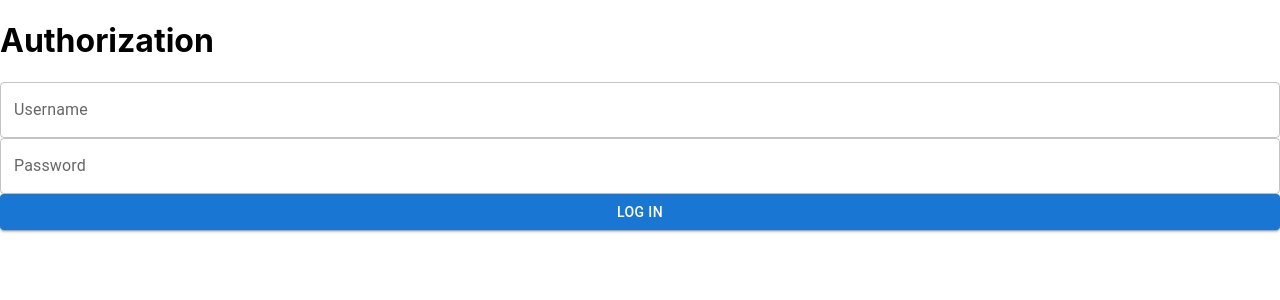
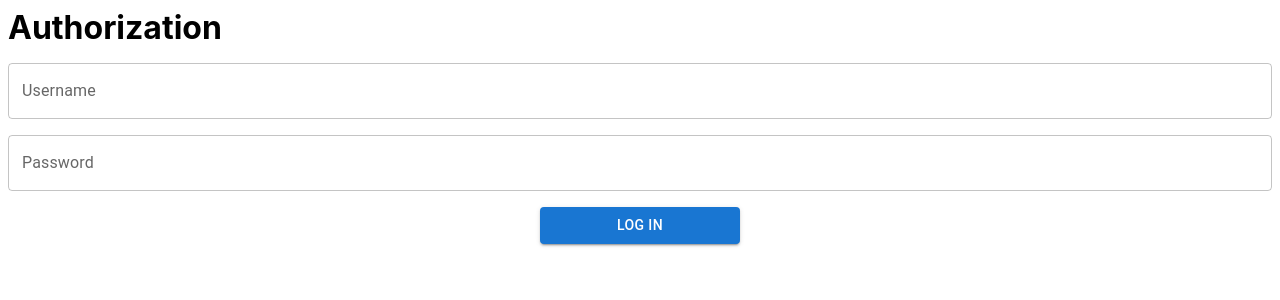
Before and after one commit to tweigman2/PillDispenser, a React (Create React App) app in the folder pill-dispenser-app/: page / in a window 1280 px wide. Shown: the top 300 px of the page. Built offline with nearby package versions, Linux system fonts and the light colour scheme.

Commit message:
Add some basic functionality to login page

```diff
--- a/pill-dispenser-app/src/App.jsx
+++ b/pill-dispenser-app/src/App.jsx
@@ -1,10 +1,20 @@
 import './App.css';
 import * as React from 'react';
+import { useState } from 'react';
 import TextField from '@mui/material/TextField';
 import Stack from '@mui/material/Stack';
 import Button from '@mui/material/Button';
 
 export default function App() {
+  const [username, setUsername] = useState("");
+  const [password, setPassword] = useState("");
+
+  const login = (event) => {
+    if (username === "jackie" && password === "1234") {
+      console.log("Logged in!");
+    }
+  };
+
   return (
     // <div className="App">
     //   <header className="App-header">
@@ -22,11 +32,23 @@ export default function App() {
     //     </a>
     //   </header>
     // </div>
-    <Stack>
+    <Stack spacing={2}>
       <h1>Authorization</h1>
-      <TextField label="Username" variant="outlined" />
-      <TextField label="Password" variant="outlined" />
-      <Button variant="contained">Log In</Button>
+      <TextField label="Username" variant="outlined" value={username}
+        onChange={(event) => {
+          console.log(username);
+          setUsername(event.target.value);
+        }}
+      />
+      <TextField label="Password" variant="outlined" value={password} type="password"
+        onChange={(event) => {
+          console.log(password);
+          setPassword(event.target.value);
+        }}
+      />
+      <Stack sx={{ alignItems: "center" }}>
+        <Button sx={{ width: "200px" }} variant="contained" onClick={login}>Log In</Button>
+      </Stack>
     </Stack>
   );
 }
--- a/pill-dispenser-app/src/index.css
+++ b/pill-dispenser-app/src/index.css
@@ -1,5 +1,6 @@
 body {
-  margin: 0;
+  margin-left: 8px;
+  margin-right: 8px;
   font-family: -apple-system, BlinkMacSystemFont, 'Segoe UI', 'Roboto', 'Oxygen',
     'Ubuntu', 'Cantarell', 'Fira Sans', 'Droid Sans', 'Helvetica Neue',
     sans-serif;
```
